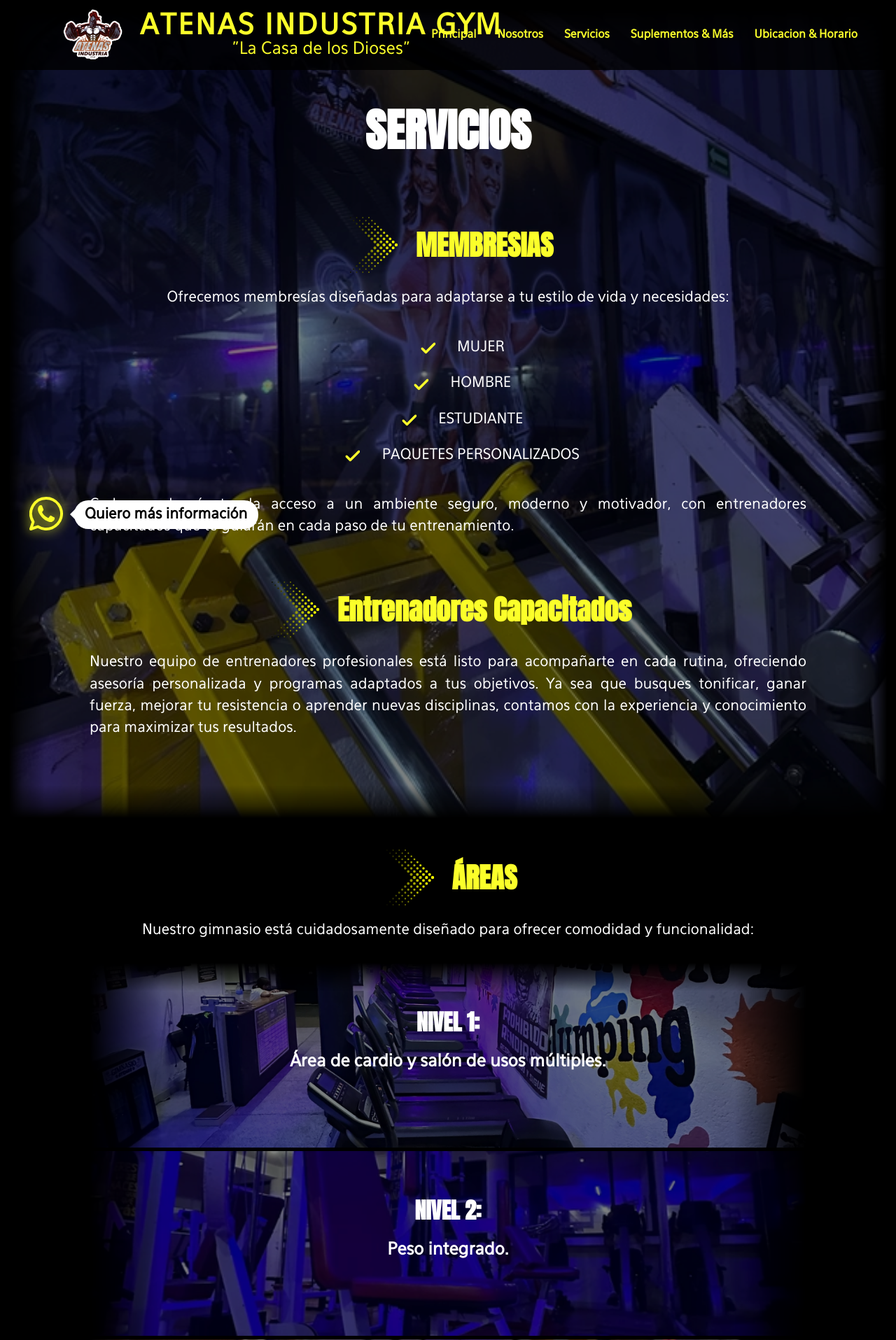
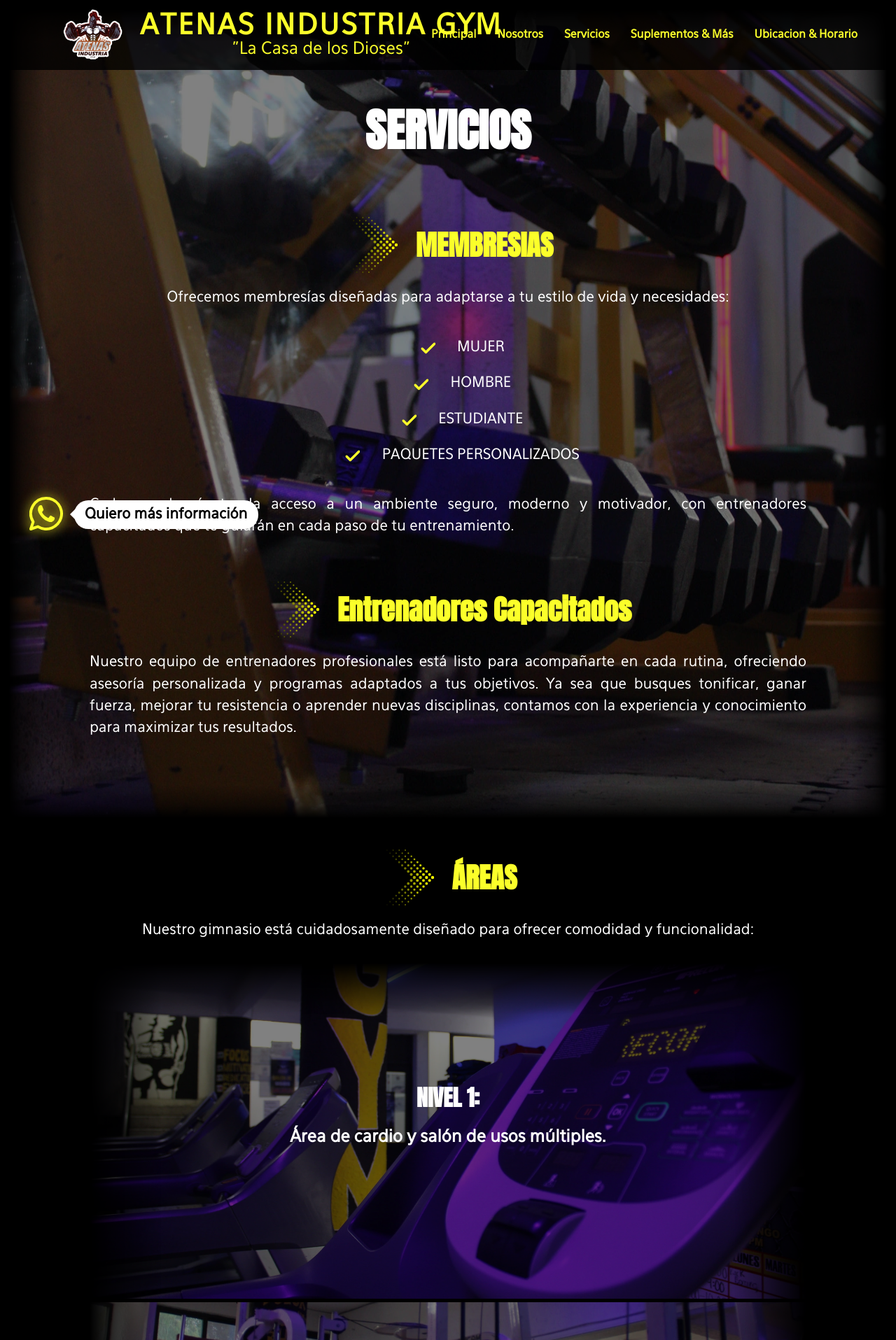
Before and after one commit to Tata-fck/gym-atenas-proyecto, a PHP site: page /gym-atenas-proyecto/public/gym-atenas/servicios.php in a window 1280 px wide. Shown: the top 1915 px of the page at 70% size. Run offline with PHP 8.4, Linux system fonts and the light colour scheme.

Commit message:
ultimos cambios

```diff
--- a/public/gym-atenas/css/servicios.css
+++ b/public/gym-atenas/css/servicios.css
@@ -19,7 +19,7 @@
   height: 100%;
   top: 0;
   left: 0;
-  background: url('../img/fondo-servicios.webp') no-repeat;
+  background: url('../img/fondo-servicios-area4.webp') no-repeat;
   background-size: cover;
   background-position: center 70%;
   z-index: -1;
@@ -178,7 +178,7 @@
   display: flex;
   flex-direction: column;
   position: relative;
-  height: 33vh;
+  height: 60vh;
   width: 100%;
   align-items: center;
   justify-content: center;
@@ -197,19 +197,19 @@
   z-index: -1;
 }
 .contenedor-2 .cont2-1::before{
-  background: url('../img/fondo-servicios-area1.webp') no-repeat;
+  background: url('../img/fondo-servicios-area1-2.webp') no-repeat;
   background-size: cover;
-  background-position: center 55%;
+  background-position: center 80%;
 }
 .contenedor-2 .cont2-2::before{
-  background: url('../img/fondo-servicios-area2.webp') no-repeat;
+  background: url('../img/fondo-servicios-area2-2-1.webp') no-repeat;
   background-size: cover;
-  background-position: left 55%;
+  background-position: left 80%;
 }
 .contenedor-2 .cont2-3::before{
-  background: url('../img/fondo-servicios-area4.webp') no-repeat;
+  background: url('../img/fondo-servicios-area-3-2.webp') no-repeat;
   background-size: cover;
-  background-position: center 68%;
+  background-position: left 30%;
 }
 
 .contenedor-4::before{
```
Also changed, not shown: public/gym-atenas/img/fondo-servicios-area-3-2.webp (added), public/gym-atenas/img/fondo-servicios-area1-2.webp (added), public/gym-atenas/img/fondo-servicios-area2-2-1.webp (added), public/gym-atenas/img/fondo-servicios-area2-2.webp (added).
